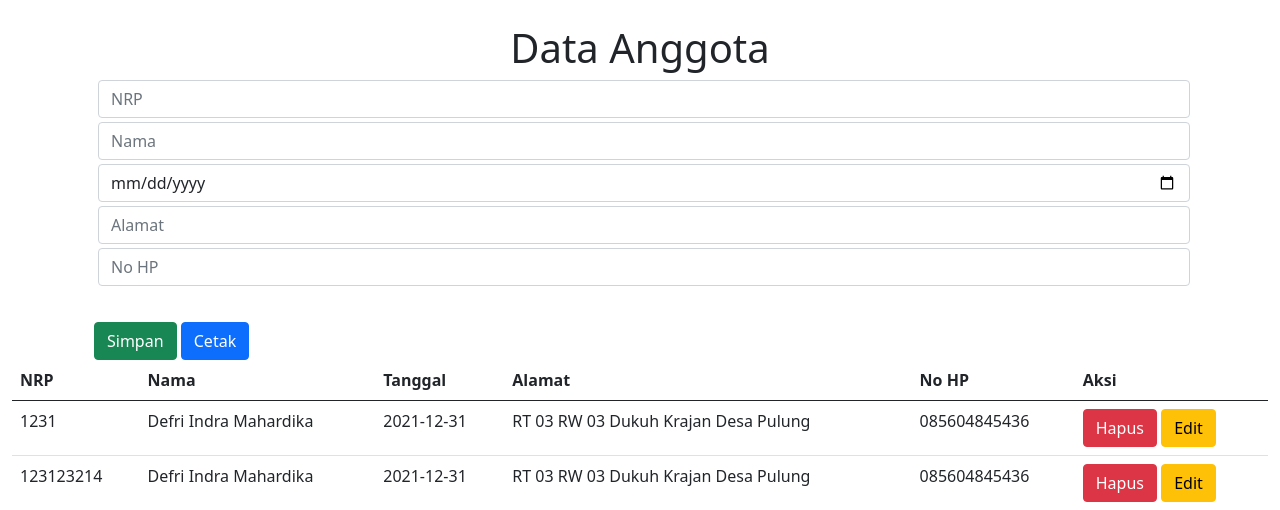
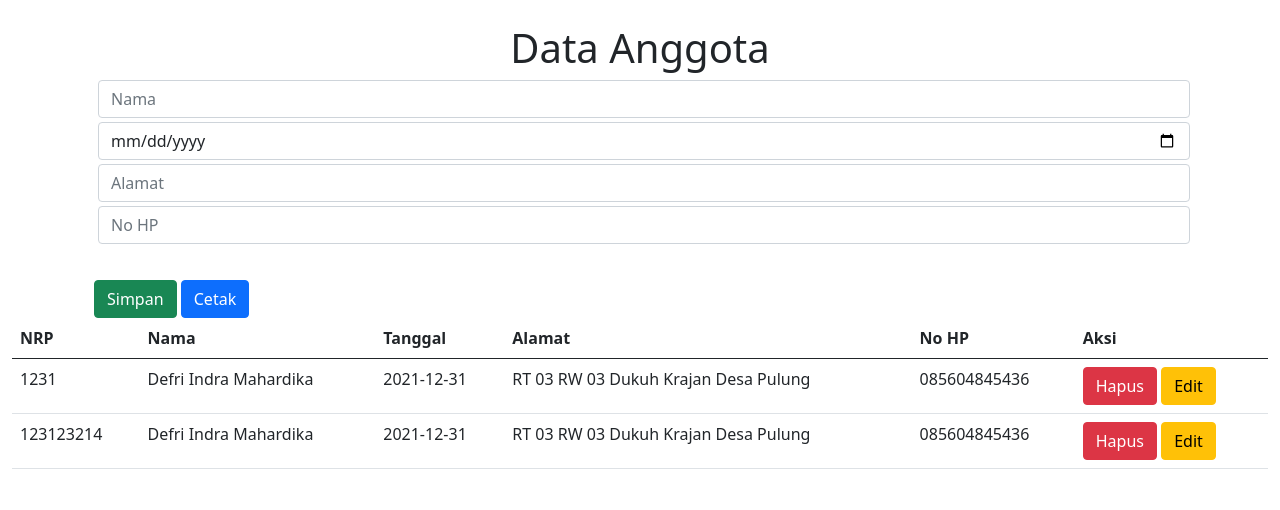
Before and after one commit to defrindr/kuliah_uts_wabw_s2, a PHP site: page /anggota/ in a window 1280 px wide. Shown: the part 73-583 px from the top of the page. Run offline with PHP 8.4, Linux system fonts and the light colour scheme; data comes from the database, SQL or seed files in the repository; data that the repository does not hold is empty; some libraries are stand-ins or nearby versions.

Commit message:
Update anggota.php

```diff
--- a/pages/anggota.php
+++ b/pages/anggota.php
@@ -5,7 +5,7 @@
         </div>
         <div class="container">
             <form id="form" onsubmit="event.preventDefault()" action="POST">
-                <input type="number" name="nrp" placeholder="NRP" style="margin-top:2rem" class="m-1 form-control">
+                <input type="hidden" name="nrp">
                 <input type="text" name="nama" placeholder="Nama" style="margin-top:2rem" class="m-1 form-control">
                 <input type="date" name="tgl_lahir" placeholder="Tanggal Lahir" style="margin-top:2rem" class="m-1 form-control">
                 <input type="alamat" name="alamat" placeholder="Alamat" style="margin-top:2rem" class="m-1 form-control">
```
